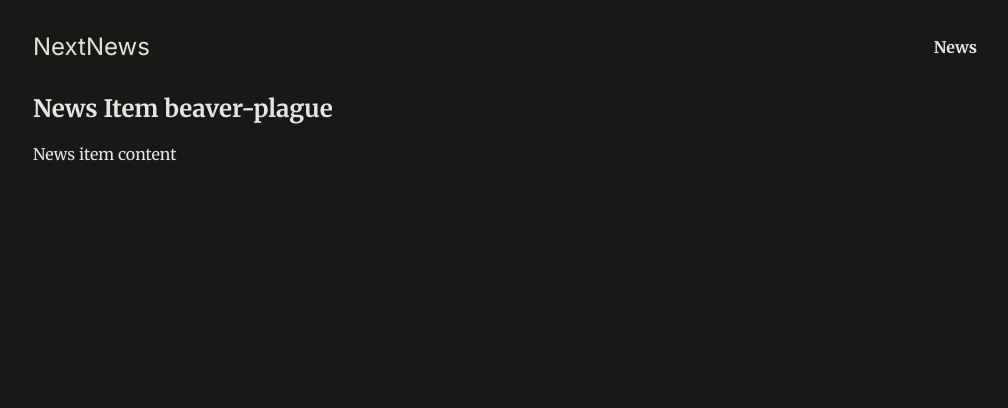
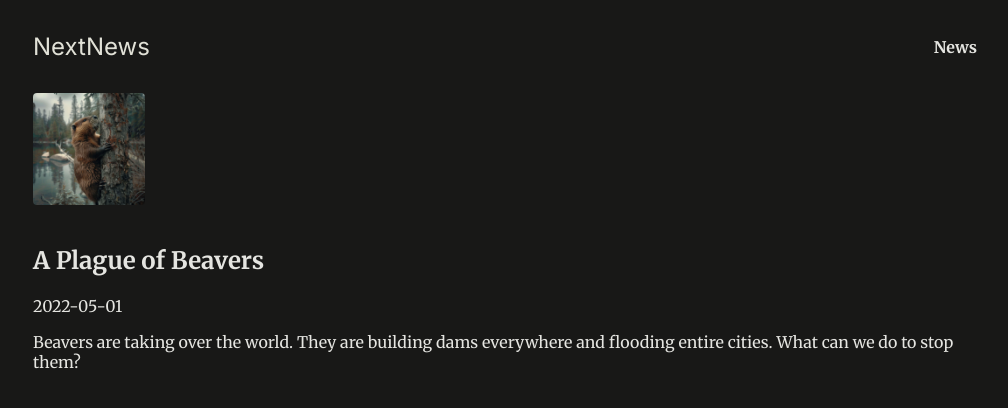
Before and after one commit to safinajjar/next-deep-dive, a Next.js app: page /news/beaver-plague in a window 1280 px wide. Shown: the top 408 px of the page, without its empty margins (127-1135 px from the left). Built offline with nearby package versions, Linux system fonts and the light colour scheme.

Commit message:
prepare newsItem page

```diff
--- a/app/news/[id]/page.jsx
+++ /dev/null
@@ -1,10 +0,0 @@
-export default async function NewsItemPage({ params }) {
-  const { id } = await params;
-
-  return (
-    <section>
-      <h1>News Item {id}</h1>
-      <p>News item content</p>
-    </section>
-  );
-}
--- /dev/null
+++ b/app/news/[slug]/page.jsx
@@ -0,0 +1,17 @@
+import { DUMMY_NEWS } from "@/dummy-news";
+
+export default async function NewsItemPage({ params }) {
+  const { slug } = await params;
+  const newsItem = DUMMY_NEWS.find((newsItem) => newsItem.slug === slug);
+
+  return (
+    <article className="news-article">
+      <header>
+        <img src={`/images/news/${newsItem.image}`} alt={newsItem.title} />
+        <h1>{newsItem.title}</h1>
+        <time dateTime={newsItem.date}>{newsItem.date}</time>
+      </header>
+      <p>{newsItem.content}</p>
+    </article>
+  );
+}
```
